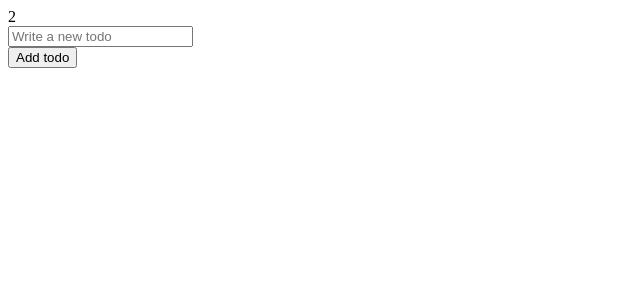
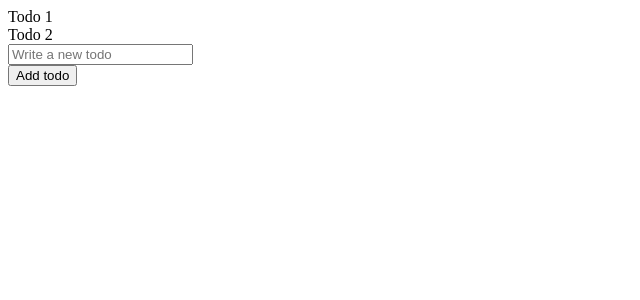
Before and after one commit to DennisVN/intro-react, a React (Create React App) app: page / in a window 1280 px wide. Shown: the top 300 px of the page, without its empty margins (0-640 px from the left). Built offline with nearby package versions, Linux system fonts and the light colour scheme.

Commit message:
Print out Todo on screen as string

```diff
--- a/src/App.js
+++ b/src/App.js
@@ -3,6 +3,8 @@
 import Form from './Form';
 
 function App() {
+  // todos: every single todo inside the list
+  // setTodos : function to update those
   const [todos, setTodos] = useState(['Todo 1', 'Todo 2'])
   return (
     <>
--- /dev/null
+++ b/src/Todo.js
@@ -0,0 +1,10 @@
+import React from 'react'
+
+export default function Todo({ todo }) {
+    return (
+        <div>
+            {todo}
+        </div>
+
+    )
+}
--- a/src/TodoList.js
+++ b/src/TodoList.js
@@ -1,9 +1,11 @@
-import React from 'react'
+import React from 'react';
+import Todo from './Todo';
 
+// render out Todos
 export default function TodoList({ todos }) {
     return (
-        <div>
-            {todos.length}
-        </div>
+        todos.map(todo => {
+            return <Todo todo={todo} />
+        })
     )
 }
```
